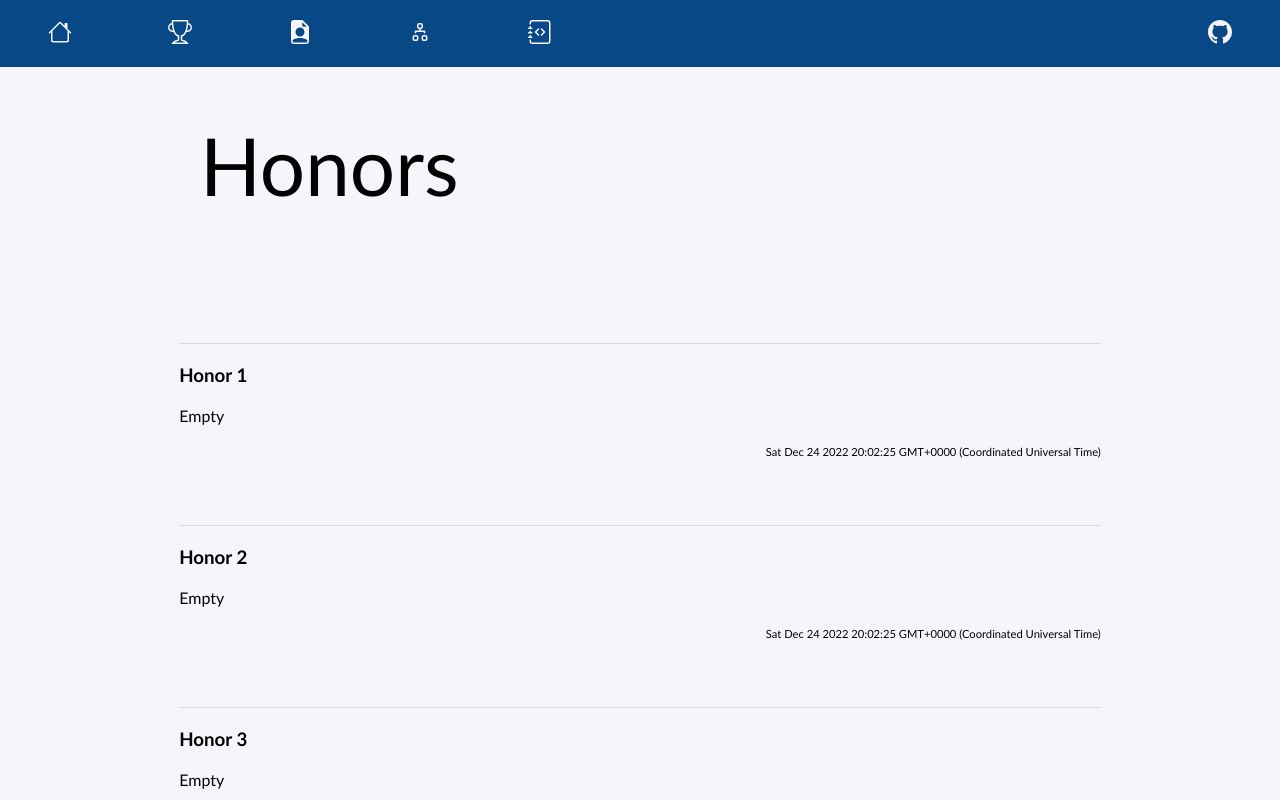
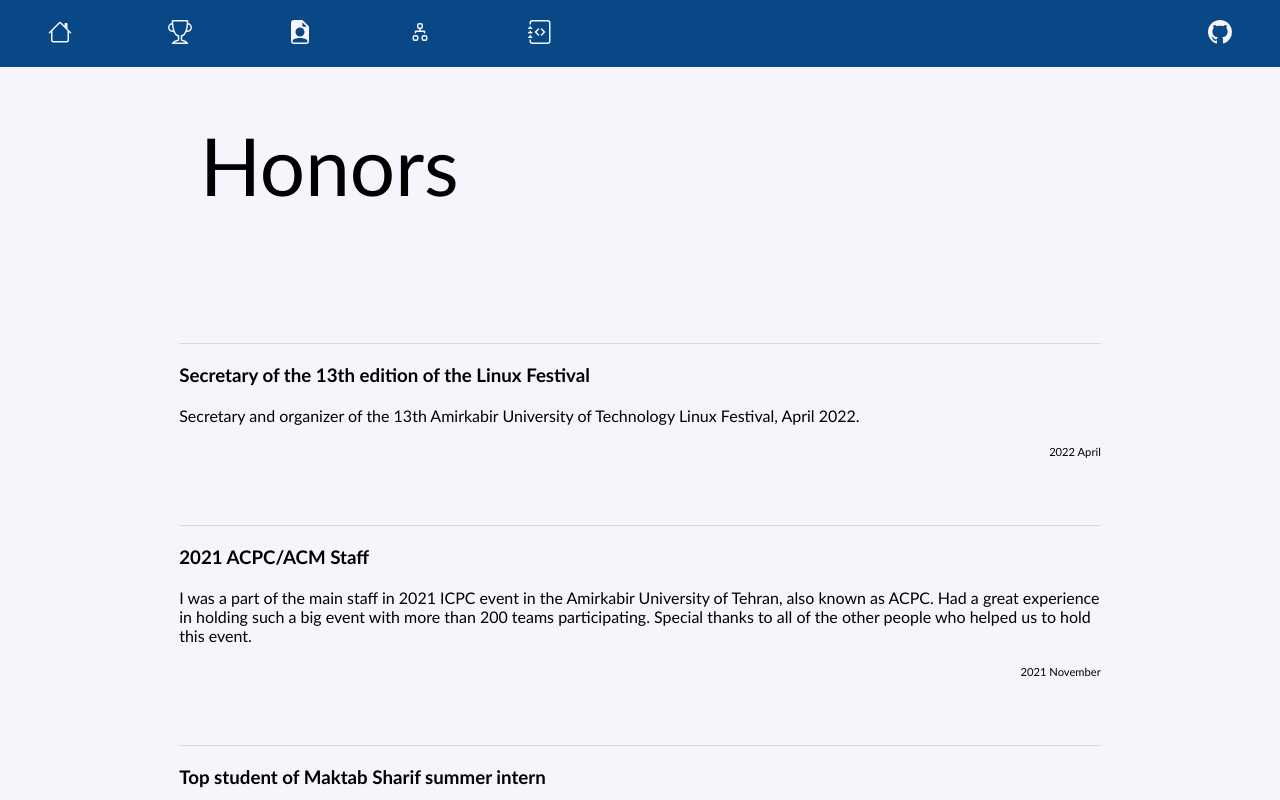
Before and after one commit to amirhnajafiz/amirhnajafiz.github.io, a Vue app in the folder github.io/: page /honors in a window 1280 px wide. Shown: the top 800 px of the page. Built offline with nearby package versions, Linux system fonts and the light colour scheme.

Commit message:
update: honors

```diff
--- a/github.io/src/views/HonorsView/index.vue
+++ b/github.io/src/views/HonorsView/index.vue
@@ -22,19 +22,21 @@ export default {
     return {
       honors: [
         {
-          name: "Honor 1",
-          description: "Empty",
-          date: new Date()
+          name: "Secretary of the 13th edition of the Linux Festival",
+          description: "Secretary and organizer of the 13th Amirkabir University of Technology Linux Festival, April 2022.",
+          date:"2022 April"
         },
         {
-          name: "Honor 2",
-          description: "Empty",
-          date: new Date()
+          name: "2021 ACPC/ACM Staff",
+          description: "I was a part of the main staff in 2021 ICPC event in the Amirkabir University of Tehran, also known as ACPC.\n" +
+              "Had a great experience in holding such a big event with more than 200 teams participating. \n" +
+              "Special thanks to all of the other people who helped us to hold this event.",
+          date: "2021 November"
         },
         {
-          name: "Honor 3",
-          description: "Empty",
-          date: new Date()
+          name: "Top student of Maktab Sharif summer intern",
+          description: "I finished my summer intern at Maktab Sharif PHP/Laravel bootcamp as the top student.",
+          date: "2021 December"
         }
       ],
     }
```
